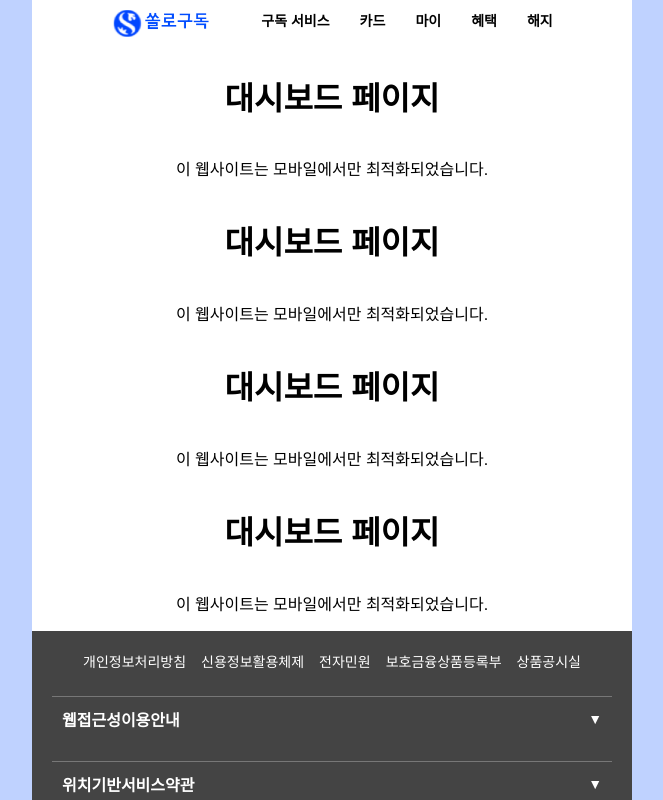
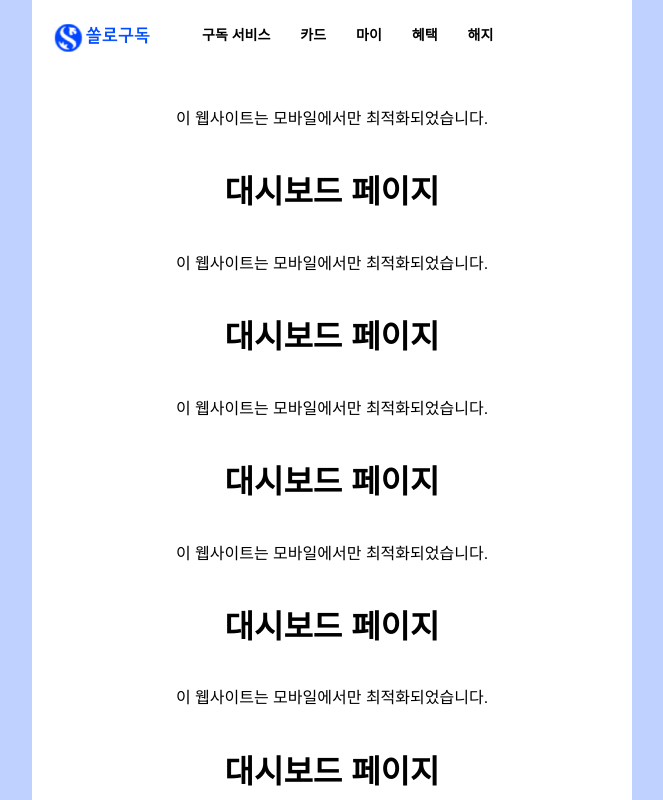
Before and after one commit to SoloGudok/FRONTEND, a React (Create React App) app: page / in a window 1280 px wide. Shown: the whole page, without its empty margins (308-971 px from the left). Built offline with nearby package versions, Linux system fonts and the light colour scheme.

Commit message:
Update Header for position fixed

```diff
--- a/src/App.css
+++ b/src/App.css
@@ -1,7 +1,7 @@
 .App {
   width: 100%;
   max-width: 600px;
-  height: 100vh;
+  min-height: 100vh;
   margin: 0 auto;
   background-color: white;
   display: flex;
--- a/src/components/Header.css
+++ b/src/components/Header.css
@@ -1,8 +1,9 @@
 /* 헤더 전체 스타일 */
 header {
+  position: fixed;
   display: flex;
   align-items: center; /* 세로 정렬 */
-  height: 80px; /* 원하는 높이 설정 */
+  height: 60px; /* 원하는 높이 설정 */
   background-color: #ffffff;
   padding: 10px 20px;
   justify-content: center;
--- a/src/main/dashboard.js
+++ b/src/main/dashboard.js
@@ -1,6 +1,14 @@
 function dashboard() {
   return (
     <>
+      <h1>대시보드 페이지</h1>
+      <p>이 웹사이트는 모바일에서만 최적화되었습니다.</p>
+      <h1>대시보드 페이지</h1>
+      <p>이 웹사이트는 모바일에서만 최적화되었습니다.</p>
+      <h1>대시보드 페이지</h1>
+      <p>이 웹사이트는 모바일에서만 최적화되었습니다.</p>
+      <h1>대시보드 페이지</h1>
+      <p>이 웹사이트는 모바일에서만 최적화되었습니다.</p>
       <h1>대시보드 페이지</h1>
       <p>이 웹사이트는 모바일에서만 최적화되었습니다.</p>
       <h1>대시보드 페이지</h1>
```
Also changed, not shown: src/Layout.css (added).
